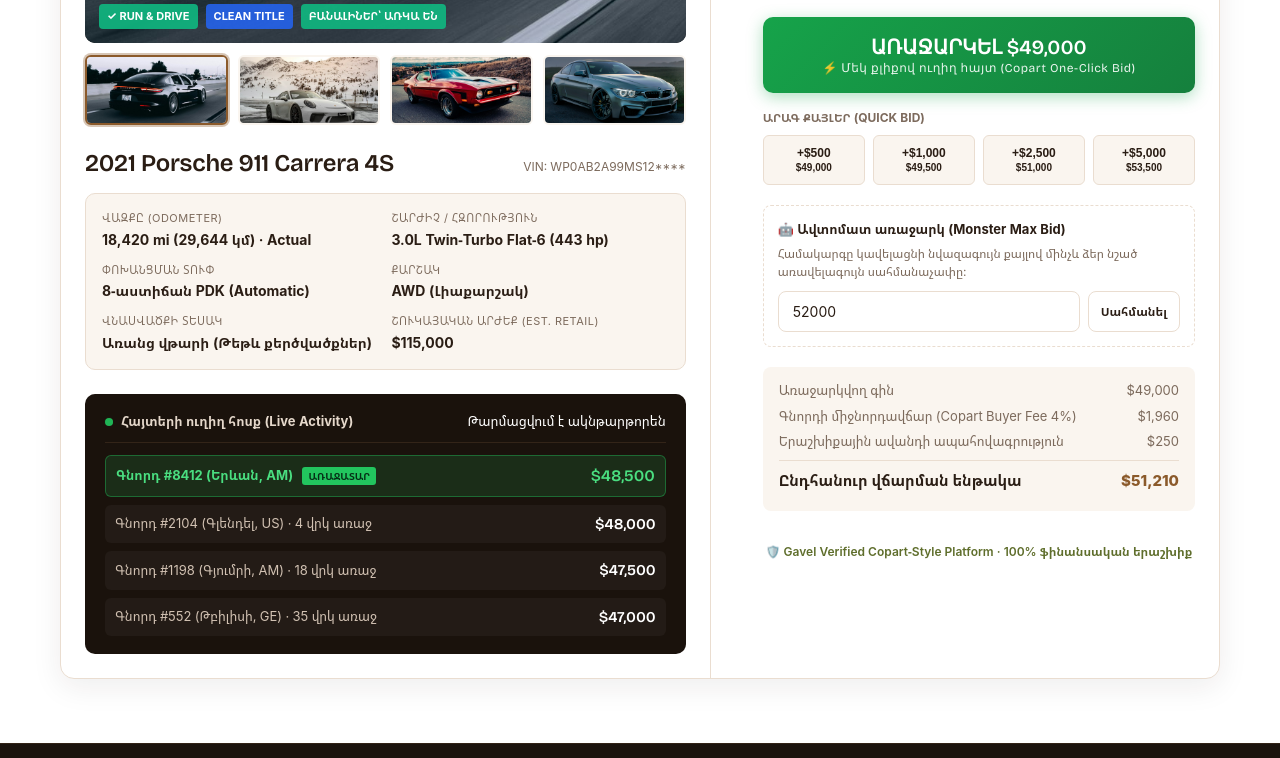
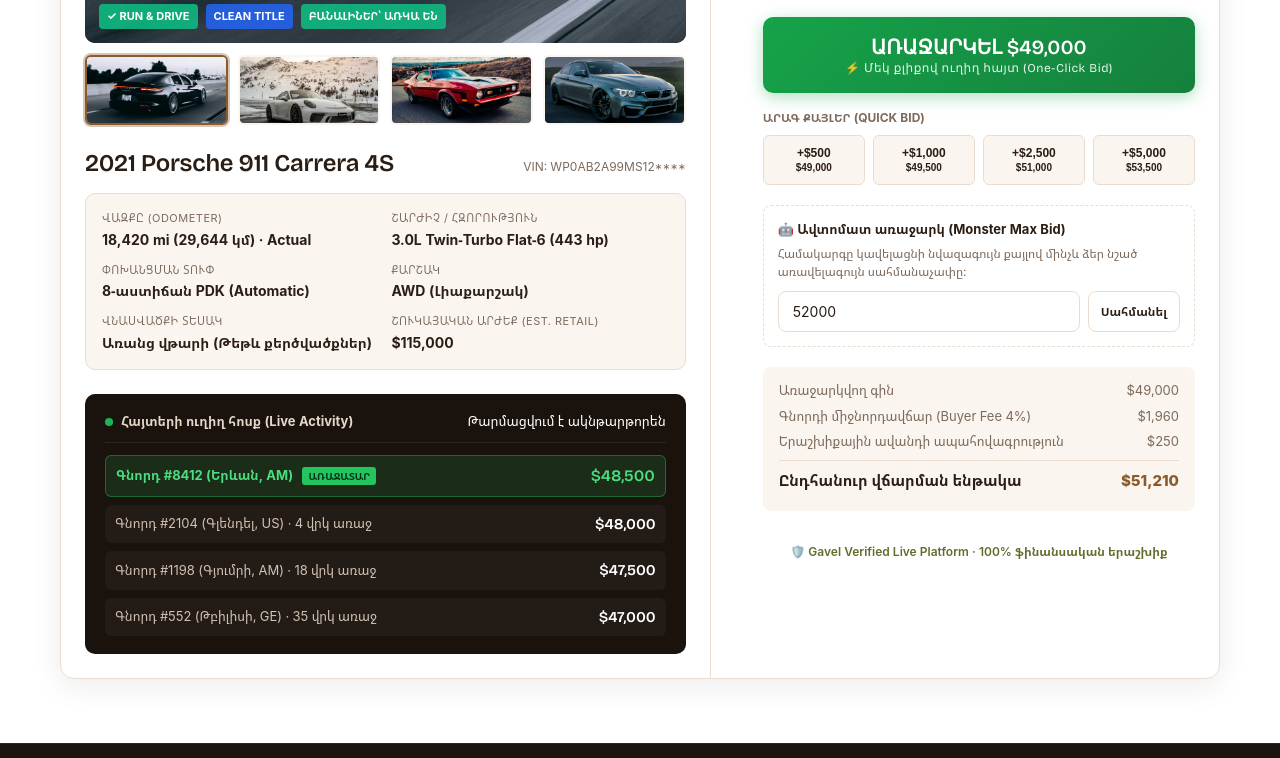
Before and after one commit to inc-xchoayv/Gavel-AuctionPlatform, a plain HTML site: page pages/place-bid.html in a window 1280 px wide. Shown: the part 622-1380 px from the top of the page. Drawn offline with nearby package versions, Linux system fonts and the light colour scheme.

Commit message:
fix: replace Copart Live label with Live

```diff
--- a/pages/place-bid.html
+++ b/pages/place-bid.html
@@ -72,7 +72,7 @@
           </div>
         </div>
 
-        <!-- Left Column: Vehicle Showcase & Copart Specs -->
+        <!-- Left Column: Vehicle Showcase & Live Specs -->
         <div class="arena-left-col">
           <!-- Pure CSS Vehicle Gallery -->
           <div class="vehicle-gallery-wrapper">
@@ -116,7 +116,7 @@
             <span class="vehicle-lot-pill">VIN: WP0AB2A99MS12****</span>
           </div>
 
-          <!-- Copart Style Technical Specs -->
+          <!-- Technical Specs -->
           <div class="copart-specs-grid">
             <div class="copart-spec-cell">
               <span class="spec-label">Վազքը (Odometer)</span>
@@ -144,7 +144,7 @@
             </div>
           </div>
 
-          <!-- Live Bids Feed Stream (Copart Style) -->
+          <!-- Live Bids Feed Stream -->
           <div class="live-stream-box">
             <div class="live-stream-header">
               <span class="stream-title"><span class="stream-title-dot"></span> Հայտերի ուղիղ հոսք (Live Activity)</span>
@@ -171,7 +171,7 @@
           </div>
         </div>
 
-        <!-- Right Column: Live Copart Bidding Control -->
+        <!-- Right Column: Live Bidding Control -->
         <div class="arena-right-col">
           <!-- Hammer Countdown Card -->
           <div class="copart-hammer-card">
@@ -198,12 +198,12 @@
             </div>
           </div>
 
-          <!-- Copart Bidding Form -->
+          <!-- Live Bidding Form -->
           <form action="my-participations.html" method="get">
             <!-- MONSTER ONE-CLICK BID BUTTON -->
             <button type="submit" class="copart-bid-btn">
               <span>ԱՌԱՋԱՐԿԵԼ $49,000</span>
-              <span class="copart-btn-sub">⚡ Մեկ քլիքով ուղիղ հայտ (Copart One-Click Bid)</span>
+              <span class="copart-btn-sub">⚡ Մեկ քլիքով ուղիղ հայտ (One-Click Bid)</span>
             </button>
 
             <!-- Quick Increments -->
@@ -232,7 +232,7 @@
                 <span>$49,000</span>
               </div>
               <div class="copart-fee-row">
-                <span>Գնորդի միջնորդավճար (Copart Buyer Fee 4%)</span>
+                <span>Գնորդի միջնորդավճար (Buyer Fee 4%)</span>
                 <span>$1,960</span>
               </div>
               <div class="copart-fee-row">
@@ -246,7 +246,7 @@
             </div>
 
             <div class="copart-trust-badge">
-              <span>🛡️ Gavel Verified Copart-Style Platform · 100% ֆինանսական երաշխիք</span>
+              <span>🛡️ Gavel Verified Live Platform · 100% ֆինանսական երաշխիք</span>
             </div>
           </form>
         </div>
```
Also changed, not shown: auctions.html (+2 -2 lines), index.html (+2 -2 lines), my-participations.html (+2 -2 lines), pages/auctions.html (+2 -2 lines), pages/my-participations.html (+2 -2 lines), place-bid.html (+8 -8 lines).
